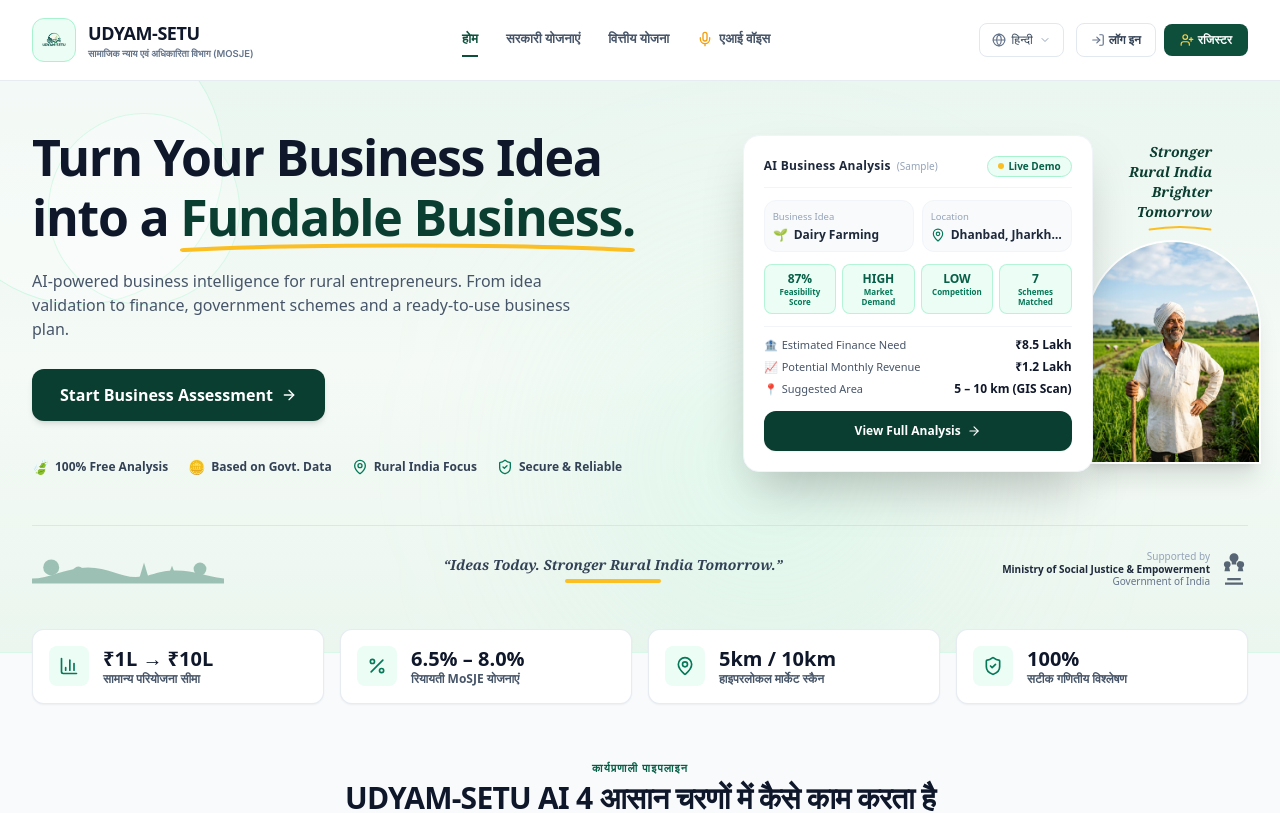
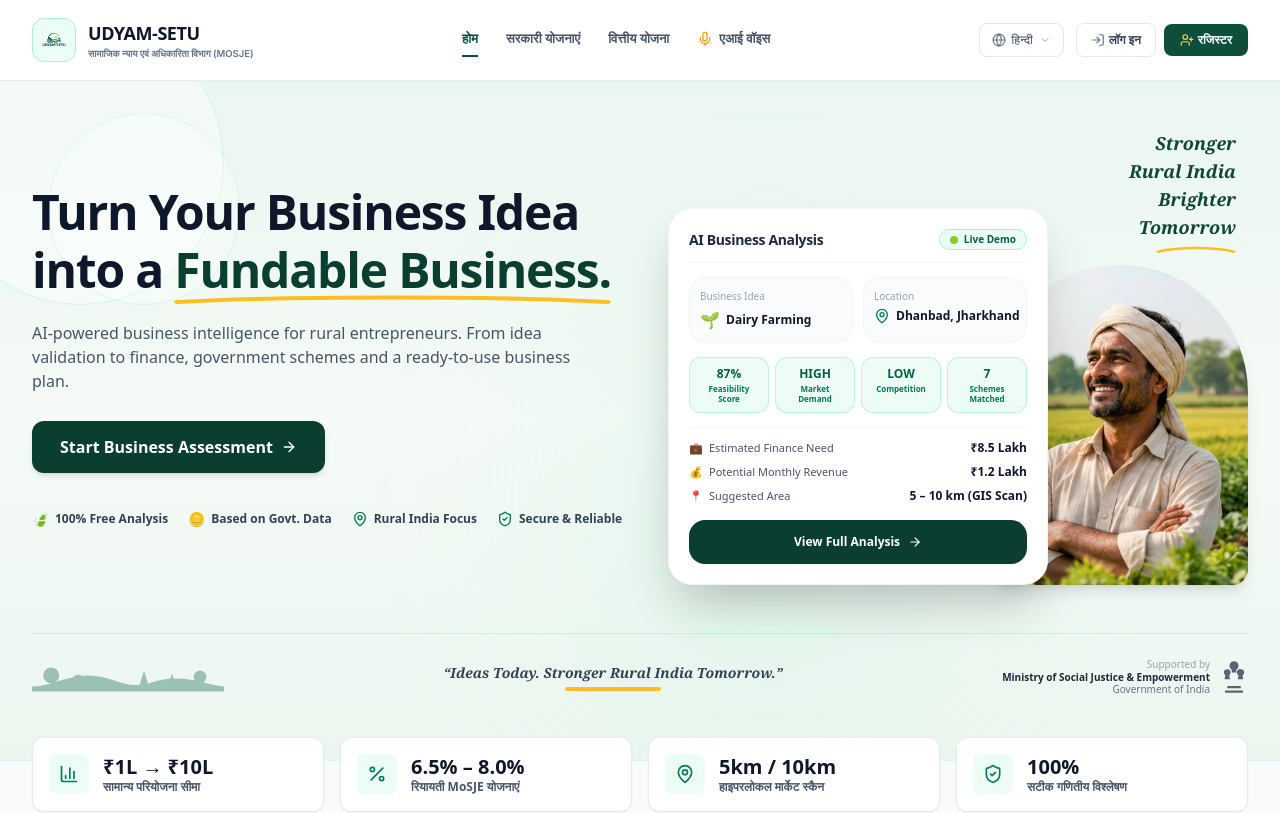
Before and after one commit to vedprakashrana/grambiz-ai, a Next.js app in the folder frontend/: page / in a window 1280 px wide. Shown: the top 813 px of the page. Built offline with nearby package versions, Linux system fonts and the light colour scheme.

Commit message:
style(hero): update farmer portrait and card layout to exact reference style

```diff
--- a/frontend/app/page.tsx
+++ b/frontend/app/page.tsx
@@ -74,11 +74,11 @@
         <div className="max-w-7xl mx-auto relative z-10">
           <div className="grid grid-cols-1 lg:grid-cols-12 gap-8 lg:gap-6 items-center">
 
-            {/* Left Column (7 cols): Hero Copy & Action */}
-            <div className="lg:col-span-7 space-y-5 sm:space-y-6">
+            {/* Left Column (6 cols): Hero Copy & Action */}
+            <div className="lg:col-span-6 space-y-5 sm:space-y-6">
 
               {/* Main Headline */}
-              <h1 className="text-3xl sm:text-5xl lg:text-[50px] font-black tracking-tight text-slate-900 leading-tight sm:leading-[1.12]">
+              <h1 className="text-3xl sm:text-5xl lg:text-[48px] font-black tracking-tight text-slate-900 leading-tight sm:leading-[1.12]">
                 Turn Your Business Idea{' '}
                 <span className="block mt-1">
                   into a{' '}
@@ -129,117 +129,114 @@
 
             </div>
 
-            {/* Right Column (5 cols): Floating Sample Analysis Card + Farmer Image & Slogan */}
-            <div className="lg:col-span-5 relative flex items-center justify-center pt-4 lg:pt-0">
-              <div className="relative flex flex-col sm:flex-row items-center gap-4 w-full justify-center">
+            {/* Right Column (6 cols): Floating Sample Analysis Card + Farmer Image & Slogan */}
+            <div className="lg:col-span-6 relative flex items-center justify-center lg:justify-end pt-4 lg:pt-0">
+              <div className="relative flex flex-col sm:flex-row items-center sm:items-end justify-center">
 
                 {/* Floating Live Demo Card */}
-                <div className="w-full max-w-[340px] sm:max-w-[350px] bg-white rounded-2xl p-4 sm:p-5 shadow-2xl text-slate-900 border border-slate-100 relative z-20 flex-shrink-0">
+                <div className="w-full max-w-[360px] sm:max-w-[380px] bg-white rounded-3xl p-5 sm:p-5 shadow-2xl text-slate-900 border border-slate-100 relative z-20 flex-shrink-0">
 
                   {/* Card Header */}
-                  <div className="flex items-center justify-between border-b border-slate-100 pb-2.5 mb-3">
-                    <div className="flex items-center gap-1.5">
-                      <span className="text-xs font-black tracking-wide text-slate-800">
-                        AI Business Analysis
-                      </span>
-                      <span className="text-[10px] text-slate-400 font-medium">(Sample)</span>
-                    </div>
-                    <span className="inline-flex items-center gap-1 px-2.5 py-0.5 rounded-full bg-emerald-50 text-emerald-800 text-[10px] font-bold border border-emerald-200">
-                      <span className="w-1.5 h-1.5 rounded-full bg-amber-400"></span>
+                  <div className="flex items-center justify-between border-b border-slate-100 pb-3 mb-3.5">
+                    <h2 className="text-sm font-black tracking-tight text-slate-800">
+                      AI Business Analysis
+                    </h2>
+                    <span className="inline-flex items-center gap-1.5 px-2.5 py-0.5 rounded-full bg-emerald-50 text-emerald-800 text-[10px] font-bold border border-emerald-200">
+                      <span className="w-2 h-2 rounded-full bg-lime-500 animate-pulse"></span>
                       Live Demo
                     </span>
                   </div>
 
                   {/* Business Idea & Location */}
-                  <div className="grid grid-cols-2 gap-2 mb-3 text-xs">
-                    <div className="p-2 rounded-xl bg-slate-50 border border-slate-100">
-                      <span className="text-[9.5px] text-slate-400 block font-medium">Business Idea</span>
-                      <div className="flex items-center gap-1.5 mt-0.5 font-bold text-slate-800 truncate">
-                        <span className="text-emerald-700">🌱</span>
-                        <span className="truncate text-xs">Dairy Farming</span>
+                  <div className="grid grid-cols-2 gap-2.5 mb-3.5 text-xs">
+                    <div className="p-2.5 rounded-2xl bg-slate-50/80 border border-slate-100">
+                      <span className="text-[10px] text-slate-400 block font-medium">Business Idea</span>
+                      <div className="flex items-center gap-1.5 mt-1 font-bold text-slate-800">
+                        <span className="text-emerald-700 text-base">🌱</span>
+                        <span className="text-xs font-bold text-slate-900">Dairy Farming</span>
                       </div>
                     </div>
 
-                    <div className="p-2 rounded-xl bg-slate-50 border border-slate-100">
-                      <span className="text-[9.5px] text-slate-400 block font-medium">Location</span>
-                      <div className="flex items-center gap-1.5 mt-0.5 font-bold text-slate-800 truncate">
-                        <MapPin className="w-3.5 h-3.5 text-emerald-700 flex-shrink-0" />
-                        <span className="truncate text-xs">Dhanbad, Jharkhand</span>
+                    <div className="p-2.5 rounded-2xl bg-slate-50/80 border border-slate-100">
+                      <span className="text-[10px] text-slate-400 block font-medium">Location</span>
+                      <div className="flex items-center gap-1.5 mt-1 font-bold text-slate-800">
+                        <MapPin className="w-4 h-4 text-emerald-700 flex-shrink-0" />
+                        <span className="text-xs font-bold text-slate-900 whitespace-nowrap">Dhanbad, Jharkhand</span>
                       </div>
                     </div>
                   </div>
 
                   {/* 4 Green Stat Tiles */}
-                  <div className="grid grid-cols-4 gap-1.5 mb-3 text-center">
-                    <div className="p-1.5 rounded-lg bg-emerald-50 border border-emerald-200/80">
+                  <div className="grid grid-cols-4 gap-1.5 mb-3.5 text-center">
+                    <div className="p-2 rounded-xl bg-emerald-50/90 border border-emerald-200/70">
                       <span className="text-xs font-black text-emerald-800 block">87%</span>
-                      <span className="text-[8px] text-emerald-700 font-semibold block leading-tight">Feasibility Score</span>
+                      <span className="text-[8px] text-emerald-700 font-semibold block leading-tight mt-0.5">Feasibility Score</span>
                     </div>
-                    <div className="p-1.5 rounded-lg bg-emerald-50 border border-emerald-200/80">
+                    <div className="p-2 rounded-xl bg-emerald-50/90 border border-emerald-200/70">
                       <span className="text-xs font-black text-emerald-800 block">HIGH</span>
-                      <span className="text-[8px] text-emerald-700 font-semibold block leading-tight">Market Demand</span>
+                      <span className="text-[8px] text-emerald-700 font-semibold block leading-tight mt-0.5">Market Demand</span>
                     </div>
-                    <div className="p-1.5 rounded-lg bg-emerald-50 border border-emerald-200/80">
+                    <div className="p-2 rounded-xl bg-emerald-50/90 border border-emerald-200/70">
                       <span className="text-xs font-black text-emerald-800 block">LOW</span>
-                      <span className="text-[8px] text-emerald-700 font-semibold block leading-tight">Competition</span>
+                      <span className="text-[8px] text-emerald-700 font-semibold block leading-tight mt-0.5">Competition</span>
                     </div>
-                    <div className="p-1.5 rounded-lg bg-emerald-50 border border-emerald-200/80">
+                    <div className="p-2 rounded-xl bg-emerald-50/90 border border-emerald-200/70">
                       <span className="text-xs font-black text-emerald-800 block">7</span>
-                      <span className="text-[8px] text-emerald-700 font-semibold block leading-tight">Schemes Matched</span>
+                      <span className="text-[8px] text-emerald-700 font-semibold block leading-tight mt-0.5">Schemes Matched</span>
                     </div>
                   </div>
 
                   {/* Key Metrics Rows */}
-                  <div className="space-y-1.5 text-xs border-t border-slate-100 pt-2.5 mb-3.5">
+                  <div className="space-y-2 text-xs border-t border-slate-100 pt-3 mb-4">
                     <div className="flex items-center justify-between text-slate-600">
-                      <span className="text-[11px] flex items-center gap-1">
-                        <span>🏦</span> Estimated Finance Need
+                      <span className="text-[11px] flex items-center gap-1.5 font-medium">
+                        <span>💼</span> Estimated Finance Need
                       </span>
-                      <span className="font-bold text-slate-900 text-xs">₹8.5 Lakh</span>
+                      <span className="font-extrabold text-slate-900 text-xs">₹8.5 Lakh</span>
                     </div>
                     <div className="flex items-center justify-between text-slate-600">
-                      <span className="text-[11px] flex items-center gap-1">
-                        <span>📈</span> Potential Monthly Revenue
+                      <span className="text-[11px] flex items-center gap-1.5 font-medium">
+                        <span>💰</span> Potential Monthly Revenue
                       </span>
-                      <span className="font-bold text-slate-900 text-xs">₹1.2 Lakh</span>
+                      <span className="font-extrabold text-slate-900 text-xs">₹1.2 Lakh</span>
                     </div>
                     <div className="flex items-center justify-between text-slate-600">
-                      <span className="text-[11px] flex items-center gap-1">
+                      <span className="text-[11px] flex items-center gap-1.5 font-medium">
                         <span>📍</span> Suggested Area
                       </span>
-                      <span className="font-bold text-slate-900 text-xs">5 – 10 km (GIS Scan)</span>
+                      <span className="font-extrabold text-slate-900 text-xs">5 – 10 km (GIS Scan)</span>
                     </div>
                   </div>
 
                   {/* View Full Analysis CTA */}
                   <Link
                     href="/assessment/new"
-                    className="w-full flex items-center justify-center gap-1.5 py-3 rounded-xl bg-[#0a3e30] hover:bg-[#072d23] text-white font-bold text-xs shadow-sm hover:shadow transition"
+                    className="w-full flex items-center justify-center gap-2 py-3.5 rounded-2xl bg-[#0a3e30] hover:bg-[#072d23] text-white font-bold text-xs shadow-sm hover:shadow transition-all group"
                   >
                     <span>View Full Analysis</span>
-                    <ArrowRight className="w-3.5 h-3.5" />
+                    <ArrowRight className="w-3.5 h-3.5 group-hover:translate-x-0.5 transition-transform" />
                   </Link>
 
                 </div>
 
                 {/* Farmer Visual & Slogan on the Right */}
-                <div className="flex flex-col items-center sm:-ml-6 z-10">
+                <div className="relative z-10 mt-6 sm:mt-0 sm:-ml-12 md:-ml-14 flex flex-col items-center sm:items-end flex-shrink-0">
 
                   {/* Slogan */}
-                  <div className="text-center sm:text-right mb-2 pr-1">
-                    <p className="font-serif italic font-extrabold text-[#0a3e30] text-xs sm:text-sm leading-tight">
+                  <div className="text-center sm:text-right mb-2.5 pr-2 sm:pr-3">
+                    <p className="font-serif italic font-extrabold text-[#114636] text-base sm:text-lg leading-[1.18]">
                       Stronger<br />
                       Rural India<br />
                       Brighter<br />
                       Tomorrow
                     </p>
-                    <svg className="w-16 h-2 text-amber-400 mt-0.5 ml-auto" viewBox="0 0 80 8" fill="none">
-                      <path d="M2 6C25 2 55 2 78 6" stroke="currentColor" strokeWidth="2.5" strokeLinecap="round" />
+                    <svg className="w-20 h-2.5 text-amber-400 mt-1 ml-auto" viewBox="0 0 90 10" fill="none">
+                      <path d="M2 7C25 1.5 65 1.5 88 7" stroke="currentColor" strokeWidth="2.8" strokeLinecap="round" />
                     </svg>
                   </div>
 
                   {/* Farmer Arch Cutout Image */}
-                  <div className="w-36 h-48 sm:w-44 sm:h-56 rounded-t-full overflow-hidden border-2 border-white shadow-xl bg-emerald-100 flex-shrink-0 relative">
+                  <div className="w-56 sm:w-64 md:w-68 h-68 sm:h-76 md:h-80 rounded-t-[110px] sm:rounded-t-[130px] rounded-b-2xl overflow-hidden shadow-lg flex-shrink-0 relative">
                     <img
                       src="/farmer-hero.jpg"
                       alt="Rural Entrepreneur"
```
Also changed, not shown: frontend/public/farmer-hero.jpg.
